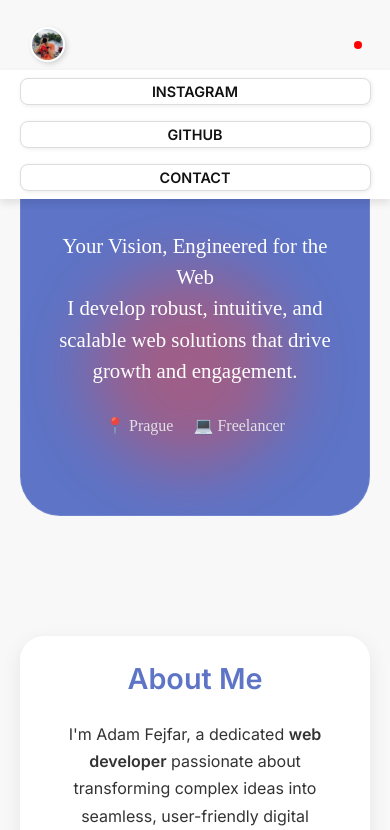
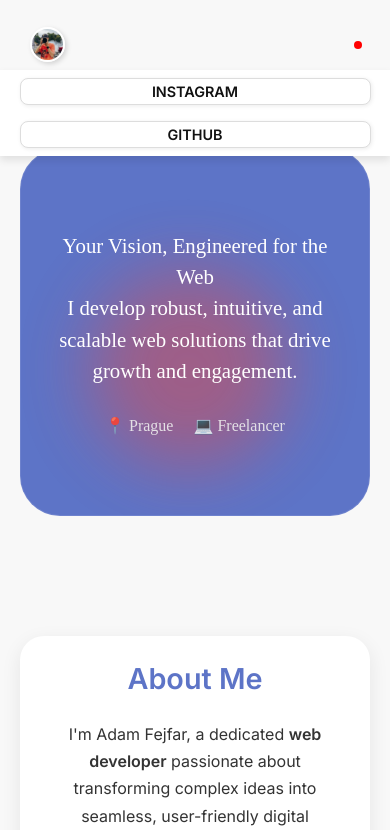
Before and after one commit to F3jfy/adamfejfar.com, a plain HTML site: page index.html in a window 390 px wide. Both pictures are taken after a click on the element 358 px from the left and 44 px from the top of the page. Shown: the top 830 px of the page. Drawn offline with Linux system fonts and the light colour scheme; a web font is replaced by a local one.

Commit message:
Add files via upload

```diff
--- a/index.html
+++ b/index.html
@@ -23,7 +23,6 @@
   <div class="buttons" id="menu">
     <a href="https://www.instagram.com/photos_by_fejfy/?hl=cs">INSTAGRAM</a>
     <a href="https://github.com/F3jfy">GITHUB</a>
-    <a href="contact.html">CONTACT</a>
   </div>
 </div>
 
--- a/style.css
+++ b/style.css
@@ -43,9 +43,19 @@ body {
 
 /* Navigation Buttons */
 .buttons {
-  display: flex;
+  display: flex; /* Keep this for desktop view */
   align-items: center;
-  transition: max-height 0.3s ease, opacity 0.3s ease;
+  /* Remove max-height, overflow, and opacity from here for desktop */
+}
+
+/* Hide hamburger by default on desktop */
+.menu-toggle {
+  display: none; /* Hide on large screens */
+  flex-direction: column;
+  justify-content: space-between;
+  width: 24px;
+  height: 20px;
+  cursor: pointer;
 }
 
 .buttons a {
@@ -83,15 +93,7 @@ body {
   box-shadow: 0 4px 12px rgba(0, 0, 0, 0.15);
 }
 
-/* Hide hamburger by default */
-.menu-toggle {
-  display: flex;
-  flex-direction: column;
-  justify-content: space-between;
-  width: 24px;
-  height: 20px;
-  cursor: pointer;
-}
+
 .menu-toggle span {
   display: block;
   height: 4px;
@@ -118,7 +120,7 @@ body {
   }
 
   .menu-toggle {
-    display: flex; /* 👈 this is the fix */
+    display: flex; /* Show hamburger on mobile */
   }
 
   .buttons {
@@ -129,17 +131,17 @@ body {
     background: #fff;
     flex-direction: column;
     align-items: stretch;
-    max-height: 0;
+    max-height: 0; /* Hidden by default on mobile */
     overflow: hidden;
-    opacity: 0;
+    opacity: 0; /* Hidden by default on mobile */
     z-index: 999;
     transition: max-height 0.3s ease, opacity 0.3s ease;
   }
 
   .buttons.open {
-    max-height: 300px;
-    opacity: 1;
-    box-shadow: 0 4px 8px rgba(0,0,0,0.1);
+    max-height: 300px; /* Show when open */
+    opacity: 1; /* Show when open */
+    box-shadow: 0 4px 8px rgba(0, 0, 0, 0.1);
   }
 
   .buttons a {
```
